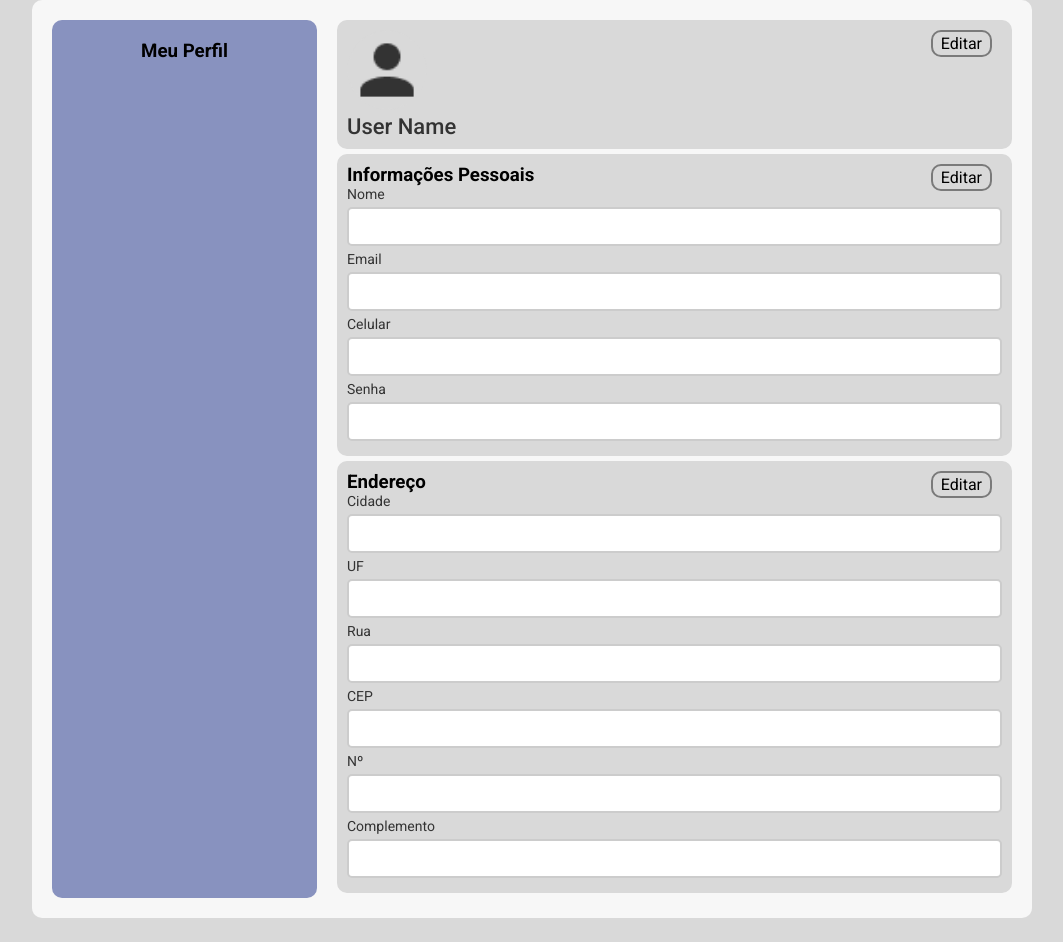
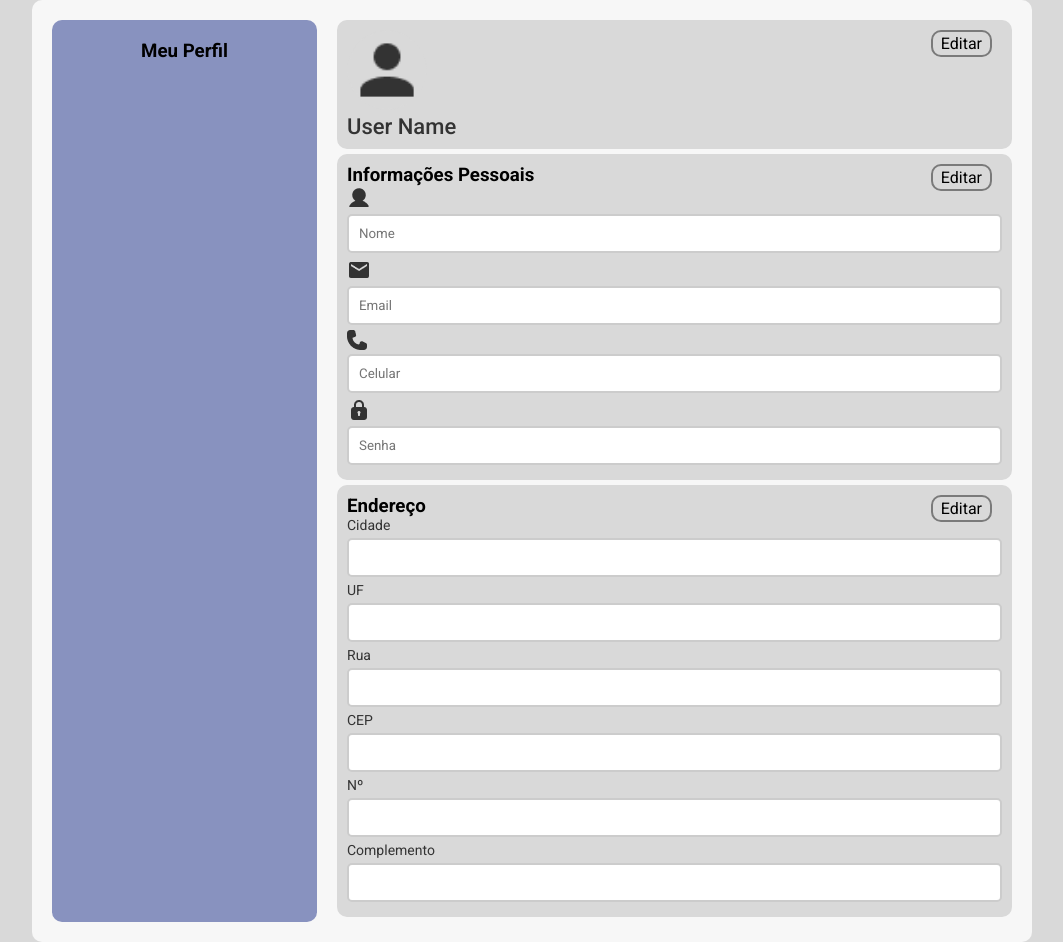
Before and after one commit to treinamento-devops-playground/mundo-pet, a PHP site: page /pages/usuario.php in a window 1280 px wide. Shown: the part 104-1046 px from the top of the page, without its empty margins (108-1171 px from the left). Before the commit the page ends 1022 px from the top, so only its background shows below. Run offline with PHP 8.4, Linux system fonts and the light colour scheme.

Commit message:
ajustes tela de usuario

```diff
--- a/app/pages/usuario.php
+++ b/app/pages/usuario.php
@@ -45,20 +45,20 @@
       <div class="personal-info-section">
         <h3>Informações Pessoais</h3>
         <div class="input-container">
-          <label for="nome">Nome</label>
-          <input type="text" id="nome" value="">
+      <img src="../img/icons/user-fill.png">
+      <input type="text" placeholder="Nome">
         </div>
         <div class="input-container">
-          <label for="email">Email</label>
-          <input type="email" id="email" value="">
+      <img src="../img/icons/email.png">
+      <input type="email" placeholder="Email">
         </div>
         <div class="input-container">
-          <label for="celular">Celular</label>
-          <input type="text" id="celular" value="">
+      <img src="../img/icons/phone-solid.png">
+      <input type="number_format" placeholder="Celular">
         </div>
         <div class="input-container">
-          <label for="senha">Senha</label>
-          <input type="password" id="senha" value="">
+      <img src="../img/icons/padlock.png">
+      <input type="password" placeholder="Senha">
         </div>
         <a href="#" class="edit-btn">Editar</a>
       </div>
```
